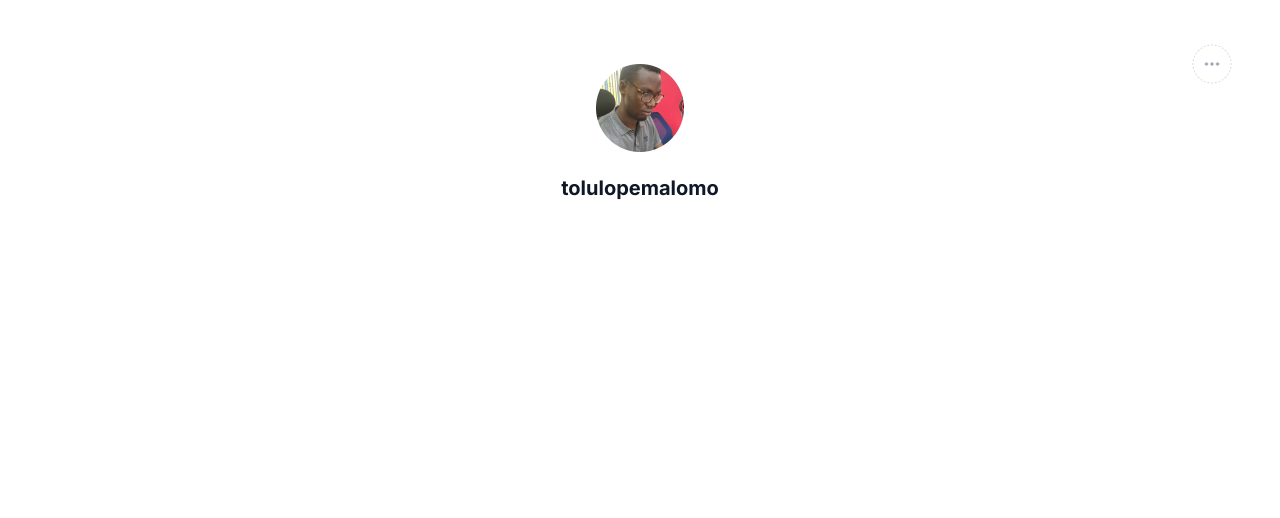
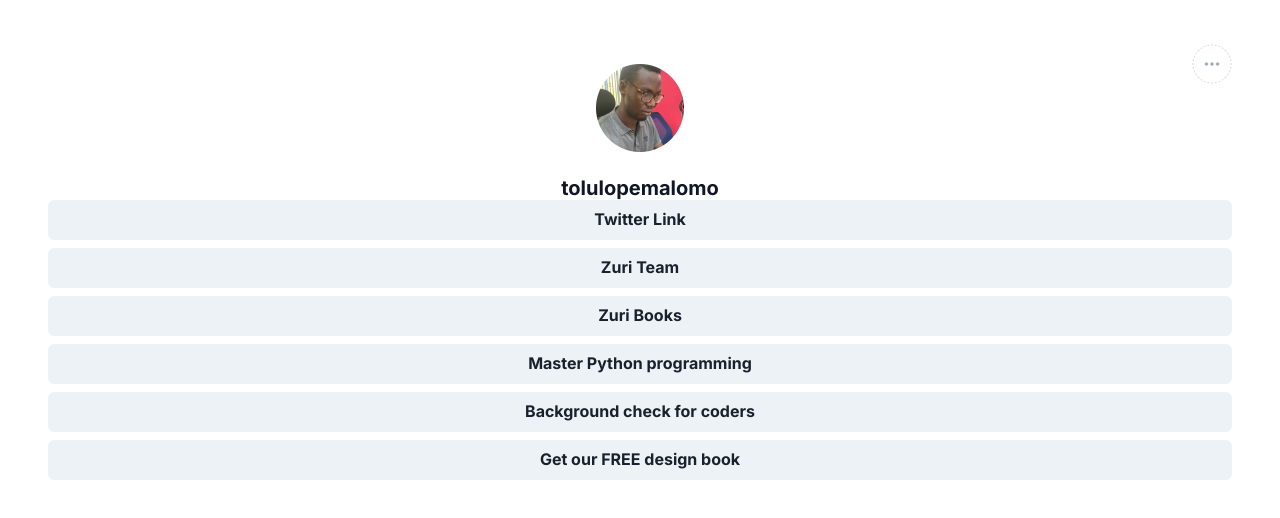
Before and after one commit to Tolu-Mals/myLinkTree, a React (Create React App) app: page / in a window 1280 px wide. Shown: the top 518 px of the page. Built offline with nearby package versions, Linux system fonts and the light colour scheme.

Commit message:
Add links section

```diff
--- a/src/App.js
+++ b/src/App.js
@@ -1,11 +1,13 @@
 import React from 'react';
 import { Container } from '@chakra-ui/react';
 import Profile from './components/Profile';
+import Links from './components/Links';
 
 function App() {
   return (
     <Container maxWidth="1216px" py="44px">
       <Profile />
+      <Links />
     </Container>
   );
 }
--- /dev/null
+++ b/src/components/Links.js
@@ -0,0 +1,63 @@
+import React from 'react';
+import { chakra, Button, Stack } from '@chakra-ui/react';
+
+const linkConfigs = [
+  {
+    id: null,
+    url: 'https://twitter.com/tolulopemalomo',
+    text: 'Twitter Link',
+    title: 'Connect with me on twitter',
+  },
+  {
+    id: 'btn__zuri',
+    url: 'https://training.zuri.team/',
+    text: 'Zuri Team',
+    title: 'Get trained by the Zuri Team',
+  },
+  {
+    id: 'books',
+    url: 'http://books.zuri.team/',
+    text: 'Zuri Books',
+    title: 'You can find great books about design and coding here'
+  },
+  {
+    id: 'book__python',
+    url: 'https://books.zuri.team/python-for-beginners?ref_id=tolumals',
+    text: 'Master Python programming',
+    title: 'Click to buy the book',
+  },
+  {
+    id: 'pitch',
+    url: 'https://background.zuri.team',
+    text: 'Background check for coders',
+    title: 'We\'ll help you do a background check on your coders ',
+  },
+  {
+    id: 'book__design',
+    url: 'https://books.zuri.team/design-rules',
+    text: 'Get our FREE design book',
+    title: 'Grow your design skills using our book',
+  },
+];
+
+const buttonLinks = linkConfigs.map(config => {
+  const { id, url, text, title } = config;
+
+  return (
+    <Button id={ id ? id: null } as="a" title={ title ? title : null } href={url}>
+      { text }
+    </Button>
+  )
+});
+
+const Links = () => {
+  return (
+    <chakra.main>
+      <Stack>
+      { buttonLinks }
+      </Stack>
+    </chakra.main>
+  )
+}
+
+export default Links
```
